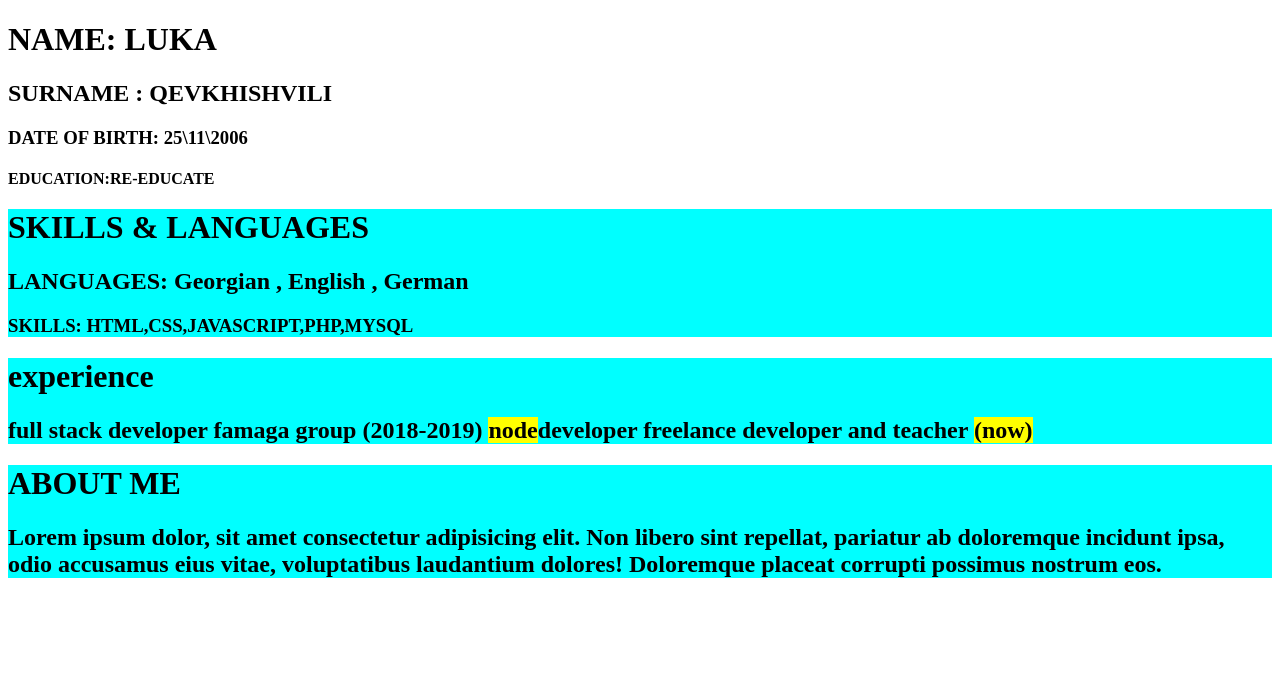
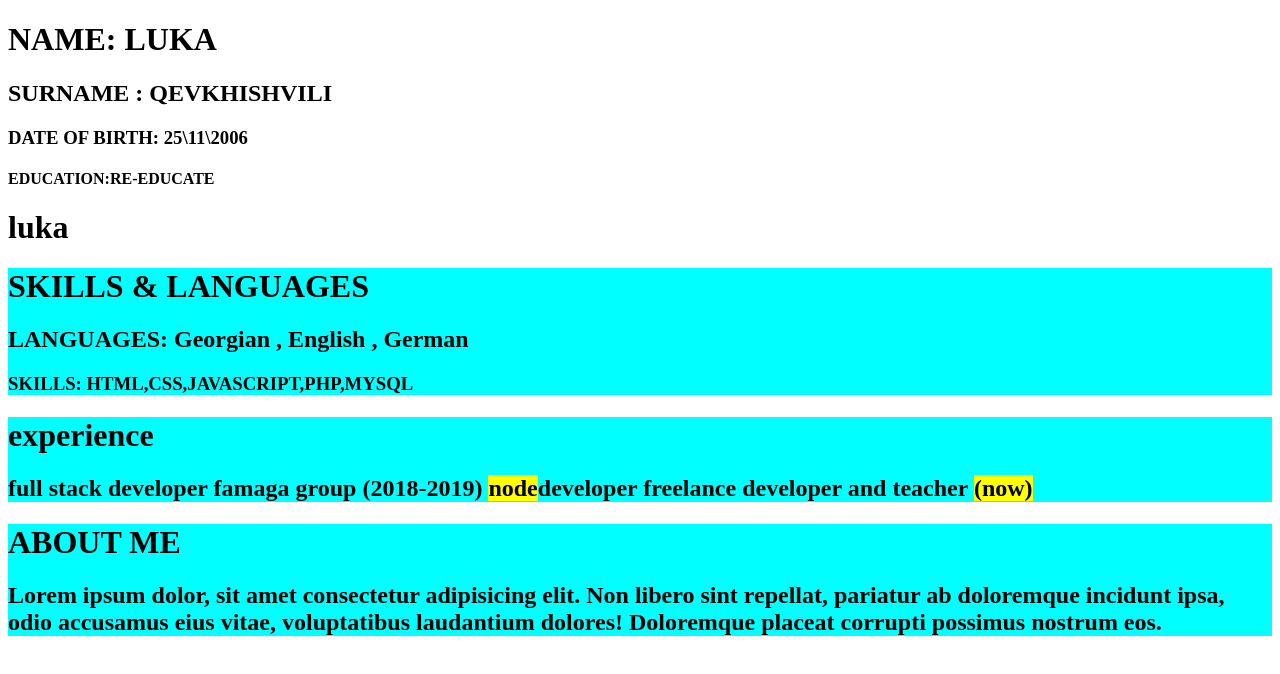
Before and after one commit to lukaqevxishvili/homewok-2, a plain HTML site: page index.html in a window 1280 px wide. Drawn offline with Linux system fonts and the light colour scheme.

Commit message:
Update index.html

```diff
--- a/index.html
+++ b/index.html
@@ -10,6 +10,7 @@
     <h2>SURNAME : QEVKHISHVILI</h2>
     <h3>DATE OF BIRTH: 25\11\2006</h3>
     <h4>EDUCATION:RE-EDUCATE</h4>
+    <h1>luka</h1>
     <div style="background-color: aqua">
       <h1>SKILLS & LANGUAGES</h1>
       <h2>LANGUAGES: Georgian , English , German</h2>
```
